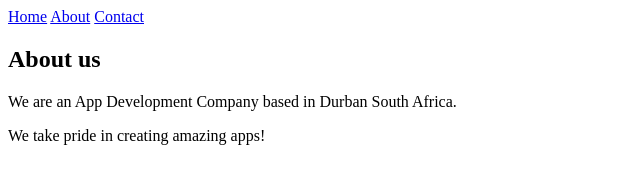
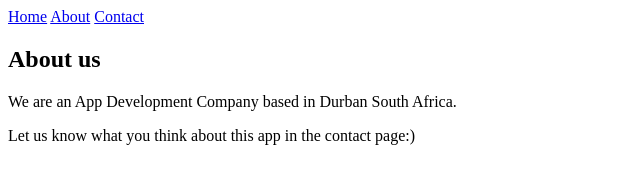
Before and after one commit to shelbymodise-pixel/SuperHero-App, a plain HTML site: page about.html in a window 1280 px wide. Shown: the whole page, without its empty margins (0-640 px from the left). Drawn offline with Linux system fonts and the light colour scheme.

Commit message:
Update about.html

```diff
--- a/about.html
+++ b/about.html
@@ -11,6 +11,6 @@
         </div>
         <h2>About us</h2>
         <p>We are an App Development Company based in Durban South Africa.</p>
-        <p>We take pride in creating amazing apps!</p>
+        <p>Let us know what you think about this app in the contact page:)</p>
     </body>
 </html>
```
